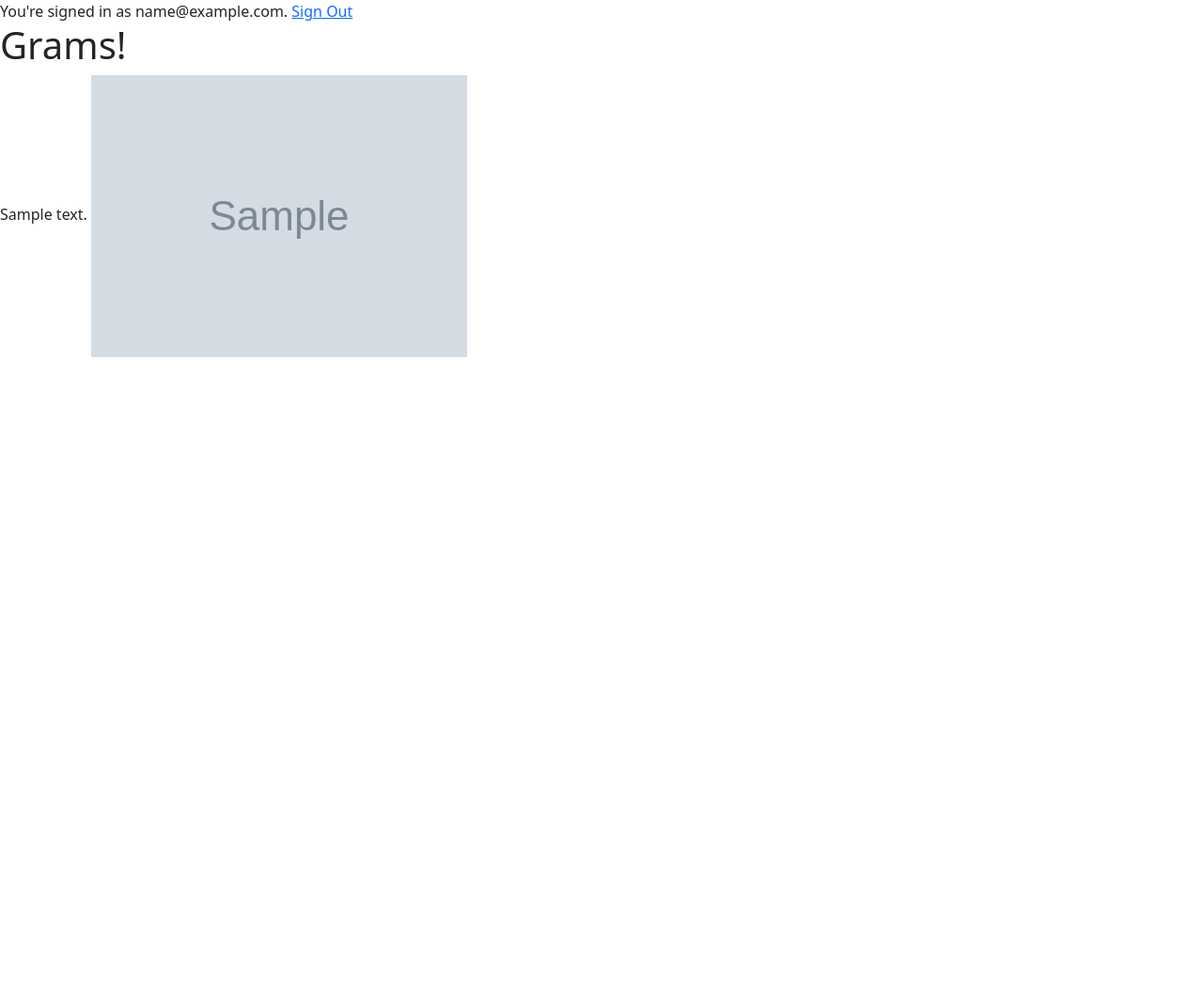
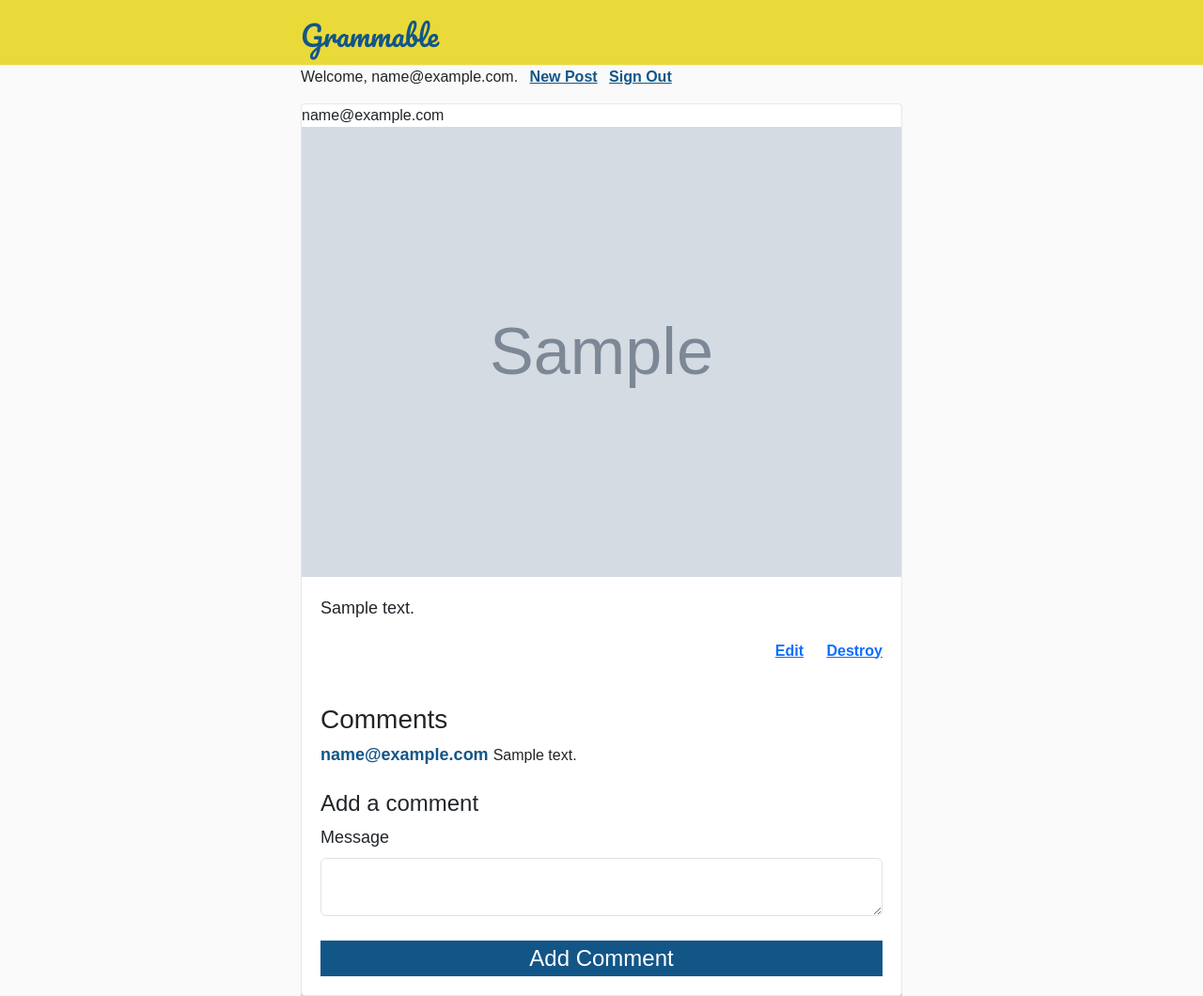
Before and after one commit to cduerkes/grammable-app, a Rails app: page / in a window 1280 px wide. Shown: the whole page at 94% size. Before the commit the page ends 380 px from the top, so only its background shows below. Run offline with Rails 7, Linux system fonts and the light colour scheme; a user stored in the database is signed in; tables that the repository leaves empty hold one stand-in row (values such as "Sample post"); grey boxes marked "Sample" are stand-in pictures; style sheets or scripts are compiled from the project's sources; some libraries are stand-ins or nearby versions.

Commit message:
Add comment form, edit and destroy buttons, and styling.

```diff
--- a/app/assets/stylesheets/master.scss
+++ b/app/assets/stylesheets/master.scss
@@ -1 +1,104 @@
 @import "bootstrap";
+
+body {
+  background-color: #fafafa;
+  font-family: 'Josefina Sans', sans-serif;
+}
+
+.top-nav {
+  background-color: #e9da3a;
+  border-bottom-color: #edeeee;
+  border-bottom-width: 1px;
+  border-bottom-style: solid;
+  height: 70px;
+  padding-top: 15px;
+}
+
+.brand {
+  color: #125688;
+  font-size: 30px;
+  font-family: 'Pacifico', cursive;
+}
+
+.top-nav .add a {
+  font-weight: bold;
+  font-size: 16px;
+  color: #125688;
+  padding-left: 8px;
+}
+
+.top-nav .add {
+  margin-top: 10px;
+}
+
+.card {
+  background-color: #fff;
+  border-radius: .25rem;
+  box-shadow: 0 1px 0 rgba(0, 0, 0, 0.25);
+  border: 1px solid #e8e8e8;
+  margin-top: 40px;
+  padding: 0;
+}
+
+.card p, .card .message {
+  font-size: 18px;
+  margin: 20px;
+}
+
+.card.form {
+  padding: 20px;
+}
+
+label {
+  font-size: 18px;
+}
+
+input {
+  font-size: 18px;
+  font-weight: 400;
+}
+
+.my-btn {
+  background-color: #125688;
+  width: 100%;
+  border: none;
+  font-size: 24px;
+  color: white;
+  margin-top: 10px;
+}
+
+.input.boolean {
+  margin-left: 18px;
+  margin-top: 5px;
+}
+
+.input.boolean label {
+  margin-top: 5px;
+  line-height: 44px;
+}
+
+.gram-actions {
+  margin-left: auto;
+}
+
+.gram-actions a {
+  font-weight: bold;
+  font-size: 16px;
+
+  margin-right: 20px;
+}
+
+.comments {
+  padding: 20px;
+}
+
+.comment {
+  font-size: 16px;
+  margin-top: 5px;
+}
+
+.comment_handle {
+  color: #125688;
+  font-weight: bold;
+  font-size: 18px;
+}
--- /dev/null
+++ b/app/views/devise/mailer/confirmation_instructions.html.erb
@@ -0,0 +1,5 @@
+<p>Welcome <%= @email %>!</p>
+
+<p>You can confirm your account email through the link below:</p>
+
+<p><%= link_to 'Confirm my account', confirmation_url(@resource, confirmation_token: @token) %></p>
--- /dev/null
+++ b/app/views/devise/mailer/password_change.html.erb
@@ -0,0 +1,3 @@
+<p>Hello <%= @resource.email %>!</p>
+
+<p>We're contacting you to notify you that your password has been changed.</p>
--- a/app/views/grams/index.html.erb
+++ b/app/views/grams/index.html.erb
@@ -1,8 +1,37 @@
-<h1>Grams!</h1>
+<div class="col-10 offset-1 col-sm-8 offset-sm-2 col-md-6 offset-md-3">
+  <% @grams.each do |gram| %>
+  <div class="card">
+    <div class="handle"><%= gram.user.email %></div>
+    <%= image_tag gram.picture, class: 'img-fluid' %>
+    <p>
+      <%= gram.message %>
+    </p>
 
-<% @grams.each do |gram| %>
-<div>
-  <%= gram.message %>
-  <%= image_tag gram.picture %>
+    <div class="gram-actions float-right">
+      <% if current_user && current_user == gram.user %>
+        <%= link_to 'Edit', edit_gram_path(gram) %>
+        <%= link_to 'Destroy', gram_path(gram), method: :delete, data: {confirm: 'Are you sure?'} %>
+      <% end %>
+    </div>
+    <br class="clear-fix" />
+    <div class="comments">
+      <h3>Comments</h3>
+      <% gram.comments.each do |comment| %>
+        <div class="comment">
+          <span class="comment_handle">
+            <%= comment.user.email %>
+          </span>
+
+          <%= comment.message %>
+        </div>
+      <% end %>
+      <br />
+      <h4>Add a comment</h4>
+      <%= simple_form_for Comment.new, url: gram_comments_path(gram) do |f| %>
+        <%= f.input :message %>
+        <%= f.submit 'Add Comment', class: 'my-btn' %>
+      <% end %>
+    </div>
+  </div>
+  <% end %>
 </div>
-<% end %>
--- a/app/views/layouts/application.html.erb
+++ b/app/views/layouts/application.html.erb
@@ -6,11 +6,20 @@
 
     <%= stylesheet_link_tag    'application', media: 'all', 'data-turbolinks-track': 'reload' %>
     <%= javascript_include_tag 'application', 'data-turbolinks-track': 'reload' %>
+    <link href="https://fonts.googleapis.com/css?family=Pacifico" rel="stylesheet">
+    <link href='https://fonts.googleapis.com/css?family=Josefin+Sans:400,100,300,600,700' rel='stylesheet' type='text/css'>
   </head>
 
   <body>
+    <div class="top-nav">
+      <div class="col-10 offset-1 col-sm-8 offset-sm-2 col-md-6 offset-md-3">
+        <div class="brand float-left">
+          Grammable
+        </div>
+        <div class="add float-right">
           <% if current_user %>
-    You're signed in as <%= current_user.email %>.
+            Welcome, <%= current_user.email %>.
+            <%= link_to 'New Post', new_gram_path %>
             <%= link_to 'Sign Out', destroy_user_session_path, method: :delete %>
           <% else %>
             <%= link_to 'Sign In', new_user_session_path %>
@@ -23,6 +32,13 @@
           <% if alert.present? %>
             <p class="alert"><%= alert %></p>
           <% end %>
+        </div>
+      </div>
+      <br class="clear-fix" />
+    </div>
+
+
+
 
 
 
```
Also changed, not shown: app/views/devise/confirmations/new.html.erb (added, +16 -0 lines), app/views/devise/mailer/email_changed.html.erb (added, +7 -0 lines), app/views/devise/mailer/reset_password_instructions.html.erb (added, +8 -0 lines), app/views/devise/mailer/unlock_instructions.html.erb (added, +7 -0 lines), app/views/devise/passwords/edit.html.erb (added, +19 -0 lines), app/views/devise/passwords/new.html.erb (added, +15 -0 lines), app/views/devise/registrations/edit.html.erb (added, +27 -0 lines), app/views/devise/registrations/new.html.erb (added, +21 -0 lines), app/views/devise/sessions/new.html.erb (added, +19 -0 lines), app/views/devise/shared/_links.html.erb (added, +25 -0 lines), app/views/devise/unlocks/new.html.erb (added, +16 -0 lines), app/views/grams/edit.html.erb (+8 -5 lines), app/views/grams/new.html.erb (+10 -6 lines). Lines whose indentation alone changed are shown as unchanged.
